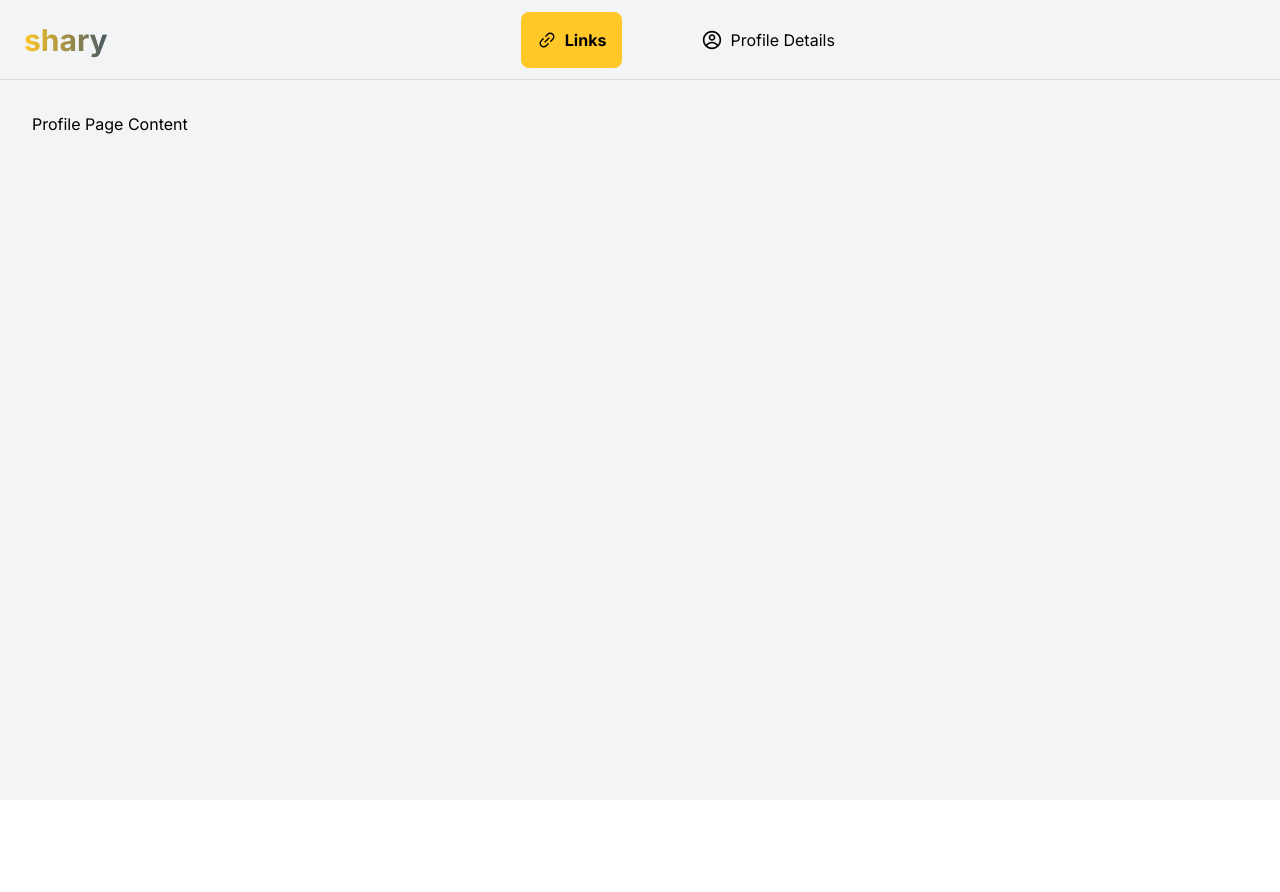
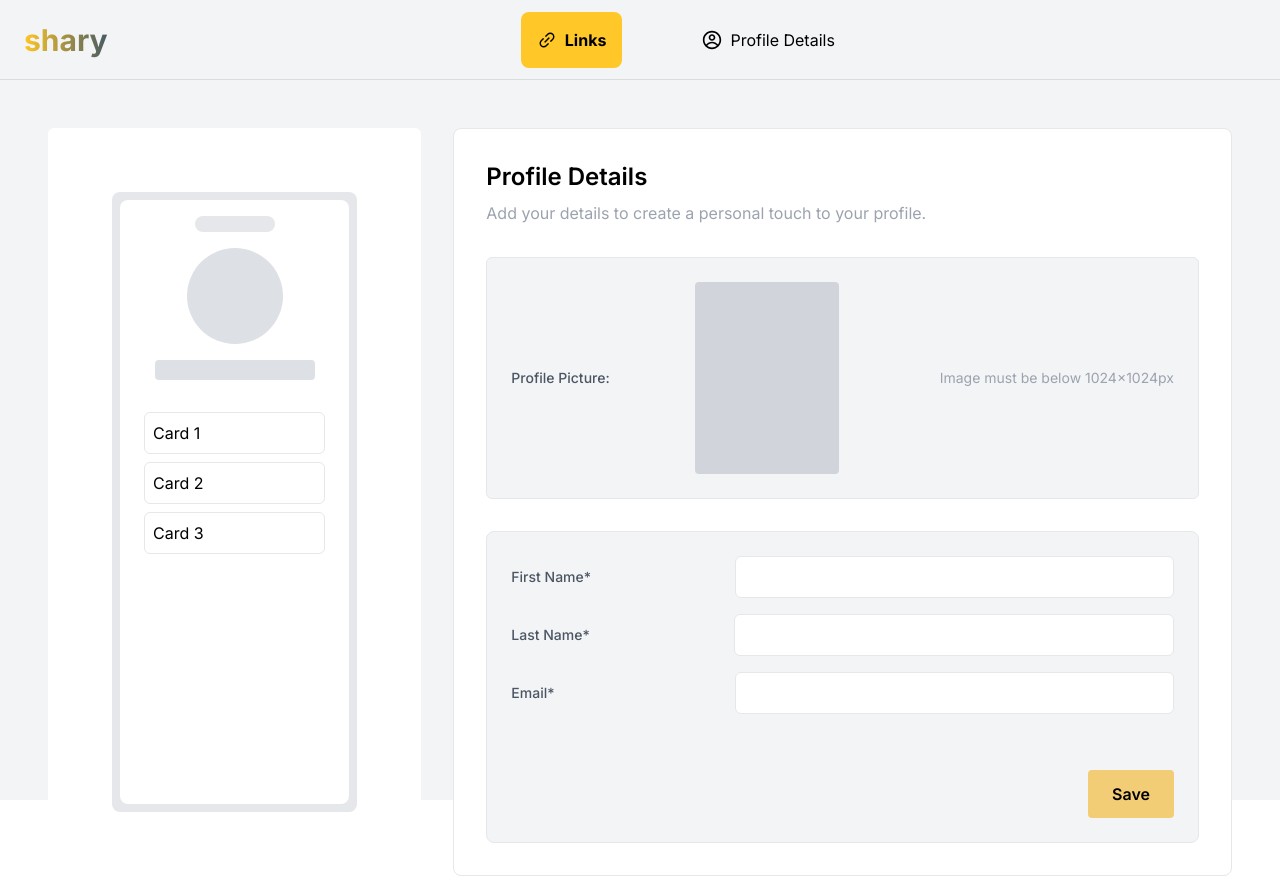
Before and after one commit to RahafTahayneh/app-shary, a Next.js app: page /profile in a window 1280 px wide. Before the commit the page ends 800 px from the top, so only its background shows below. Built offline with nearby package versions, Linux system fonts and the light colour scheme.

Commit message:
Ui of user details

```diff
--- a/app/(dashboard)/profile/page.tsx
+++ b/app/(dashboard)/profile/page.tsx
@@ -1,5 +1,27 @@
+import ProfileCard from "@/components/ProfileCard";
+import UserDetails from "@/components/UserDetails";
+
 const Page = () => {
-  return <div>Profile Page Content</div>;
+  const isLoading = true;
+  const profileName = "John Doe";
+  const profilePictureURL = "https://via.placeholder.com/50";
+  const cardList = ["Card 1", "Card 2", "Card 3"];
+
+  return (
+    <div className="flex flex-row">
+      <div className="w-1/3 p-4">
+        <ProfileCard
+          isLoading={isLoading}
+          profileName={profileName}
+          profilePictureURL={profilePictureURL}
+          cardList={cardList}
+        />
+      </div>
+      <div className="w-2/3 p-4">
+        <UserDetails />
+      </div>
+    </div>
+  );
 };
 
 export default Page;
--- /dev/null
+++ b/components/UserDetails.tsx
@@ -0,0 +1,117 @@
+"use client";
+import React, { useRef, useState } from "react";
+
+const UserDetails: React.FC = () => {
+  const [image, setImage] = useState<string | null>(null);
+
+  const inputFile = useRef<HTMLInputElement>(null);
+
+  const handleImageChange = (e: React.ChangeEvent<HTMLInputElement>) => {
+    const file = e.target.files?.[0];
+    if (file) {
+      const reader = new FileReader();
+      reader.readAsDataURL(file);
+      reader.onloadend = () => {
+        setImage(reader.result as string);
+      };
+    }
+  };
+
+  const handleFileInputClick = () => {
+    inputFile.current?.click();
+  };
+
+  return (
+    <div className="p-8 border rounded-lg bg-white">
+      <h2 className="text-2xl font-semibold">Profile Details</h2>
+      <p className="text-gray-400 mt-2">
+        Add your details to create a personal touch to your profile.
+      </p>
+
+      <div className="mt-8 flex items-center flex-row justify-between border bg-gray-100 rounded-md p-6">
+        <div className="block text-sm font-medium text-gray-600">
+          Profile Picture:
+        </div>
+        <div className="relative">
+          {image ? (
+            <img src={image} alt="Profile" className="w-36 h-48 rounded" />
+          ) : (
+            <div className="bg-gray-300 w-36 h-48 rounded"></div>
+          )}
+          <input
+            type="file"
+            ref={inputFile}
+            accept="image/*"
+            className="absolute inset-0 w-full h-full opacity-0 cursor-pointer"
+            onChange={handleImageChange}
+          />
+          <div
+            className="absolute inset-0 flex justify-center items-center opacity-0 hover:opacity-75 bg-black bg-opacity-50 rounded"
+            onClick={handleFileInputClick}
+          >
+            <span className="text-white">Change Image</span>
+          </div>
+        </div>
+        <span className="text-gray-400 ml-4 text-sm ">
+          Image must be below 1024x1024px
+        </span>
+      </div>
+
+      {/* The rest remains the same as in the previous example */}
+
+      <div className="mt-8 border rounded-lg  bg-gray-100 p-6">
+        <div className="mb-4 flex flex-row items-center w-full justify-between ">
+          <label
+            htmlFor="first-name"
+            className="block text-sm font-medium text-gray-600 whitespace-nowrap"
+          >
+            First Name*
+          </label>
+          <input
+            required
+            type="text"
+            id="first-name"
+            name="first-name"
+            className="p-2 ml-36  border rounded-md w-full"
+          />
+        </div>
+        <div className="mb-4 flex flex-row items-center w-full justify-between ">
+          <label
+            htmlFor="last-name"
+            className="block text-sm font-medium text-gray-600 whitespace-nowrap"
+          >
+            Last Name*
+          </label>
+          <input
+            type="text"
+            id="last-name"
+            name="last-name"
+            required
+            className="p-2 ml-36  border rounded-md w-full"
+          />
+        </div>
+        <div className="mb-4 flex flex-row items-center w-full justify-between ">
+          <label
+            htmlFor="email"
+            className="block text-sm font-medium text-gray-600 whitespace-nowrap mr-8 pr-1"
+          >
+            Email*
+          </label>
+          <input
+            type="email"
+            id="email"
+            name="email"
+            className="p-2 ml-36  border rounded-md w-full"
+          />
+        </div>
+        <div className="flex flex-row justify-end">
+          <button className="bg-[#F3CC76] text-gray-[700] px-6 py-3 mt-10 rounded font-semibold ">
+            Save
+          </button>
+        </div>
+      </div>
+    </div>
+  );
+};
+
+export default UserDetails;
```
